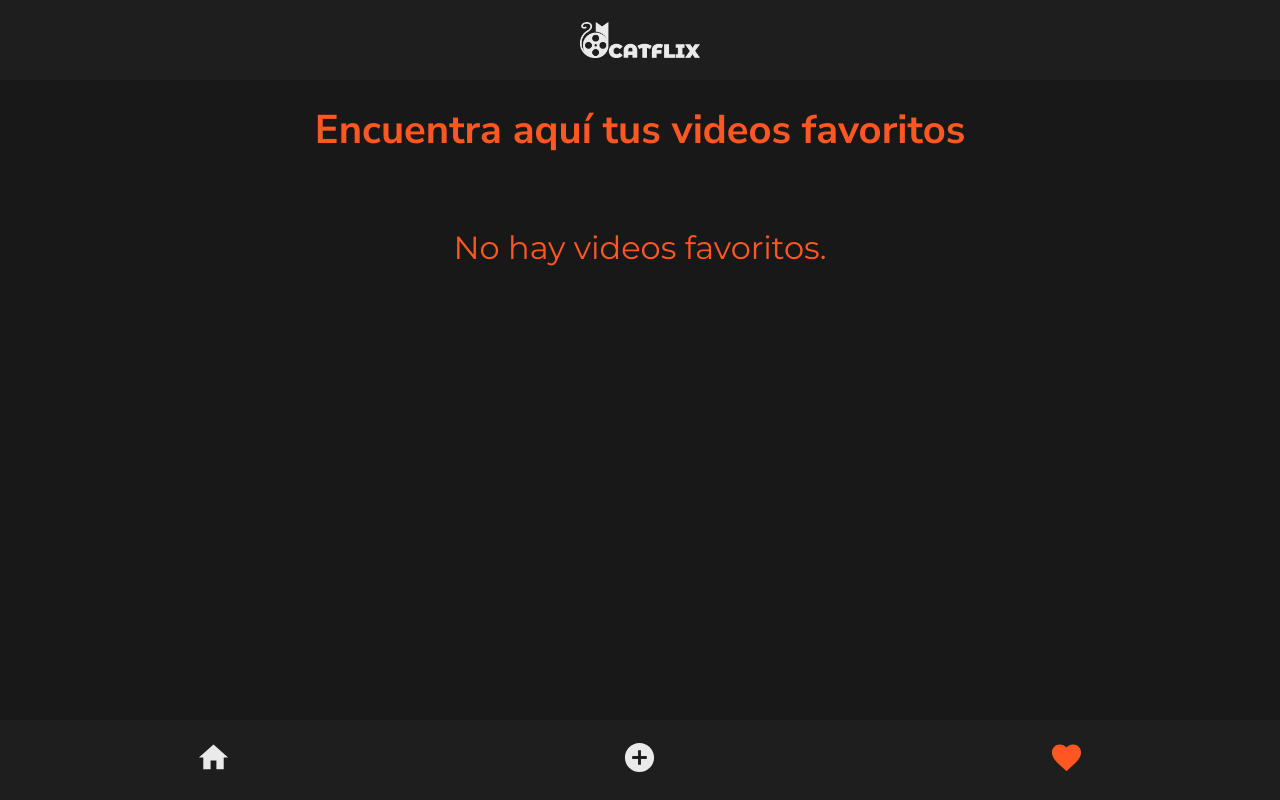
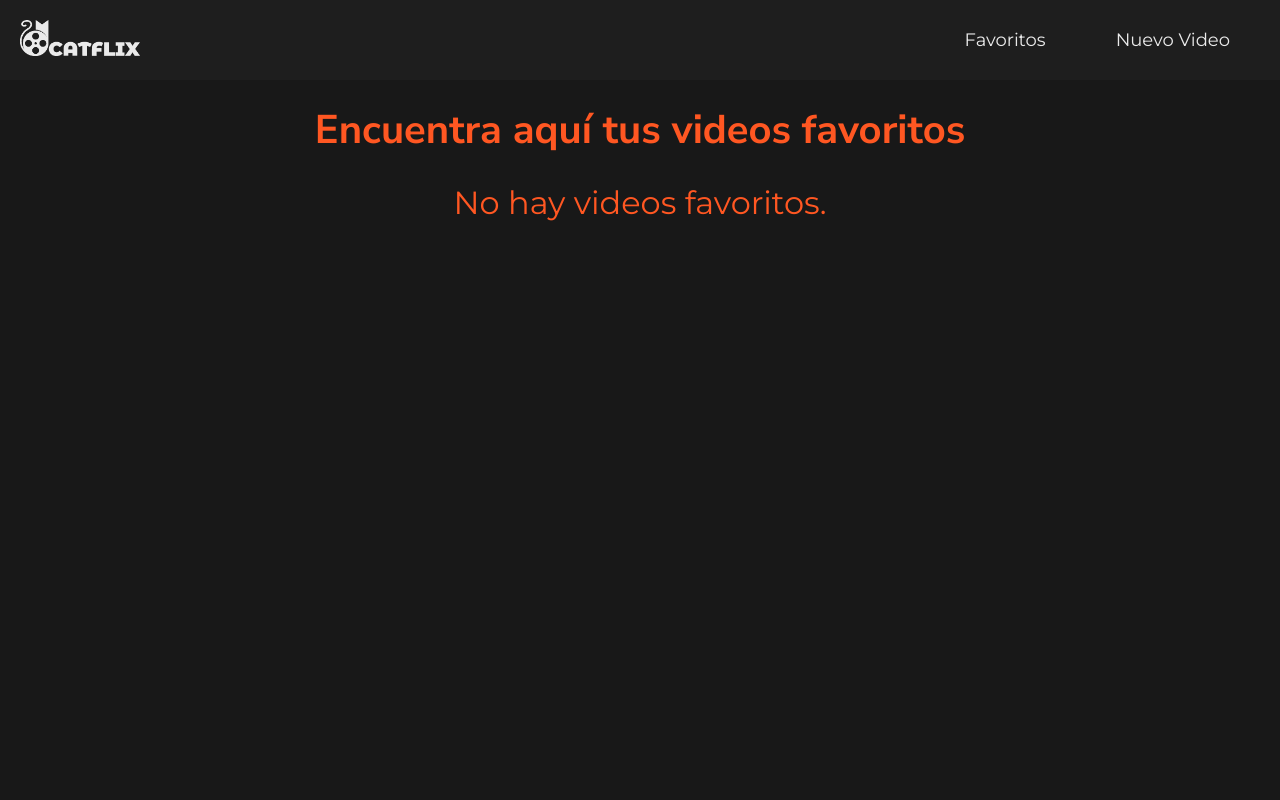
Before and after one commit to DavidFPR/catflix, a React (Vite) app: page /favoritos in a window 1280 px wide. Built offline with nearby package versions, Linux system fonts and the light colour scheme.

Commit message:
Añade estilos para escritorio en los componentes

```diff
--- a/db.json
+++ b/db.json
@@ -1,17 +1,5 @@
 {
   "categories": [
-    {
-      "name": "Dumb Cats",
-      "color": "#990000",
-      "videos": [
-        {
-          "title": "Dumb Cat",
-          "youtubeLink": "https://www.youtube.com/watch?v=def456",
-          "youtubeThumb": "https:picsum.photos/200"
-        }
-      ]
-    },
-
     {
       "name": "Funny Cats",
       "color": "#FFD700",
--- a/src/components/ChipContainer/index.jsx
+++ b/src/components/ChipContainer/index.jsx
@@ -2,12 +2,17 @@ import { useEffect, useState } from 'react';
 import { Chip } from '@mui/material';
 import styled from 'styled-components';
 
-const ChipContainerStyled = styled.section`
+const ChipContainerStyled = styled.div`
   display: flex;
-  width: 100%;
-  gap: 12px;
-  overflow: scroll;
-  margin-top: 24px;
+  flex-wrap: nowrap;
+  overflow-x: auto;
+  gap: 10px;
+  margin: 5vh 0;
+
+  @media (min-width: 1024px) {
+    justify-content: flex-end;
+    overflow-x: hidden;
+  }
 `;
 
 const ChipContainer = ({ activeCategory, setActiveCategory }) => {
--- a/src/components/FooterNav/index.jsx
+++ b/src/components/FooterNav/index.jsx
@@ -21,6 +21,9 @@ const SectionStyled = styled.section`
     flex-direction: column;
     justify-content: space-between;
     align-items: center;
+  }
+  @media (min-width: 1024px) {
+    display: none;
   }
 `;
 
--- a/src/components/NavBar/index.jsx
+++ b/src/components/NavBar/index.jsx
@@ -1,4 +1,5 @@
 import styled from 'styled-components';
+import { Link } from 'react-router-dom';
 import catflixLight from '/assets/img/logo/catflix-light.png';
 
 const NavStyled = styled.nav`
@@ -13,19 +14,48 @@ const NavStyled = styled.nav`
   top: 0;
   z-index: 99;
 
+  @media (min-width: 1024px) {
+    justify-content: space-between;
+    padding: 0 20px;
+  }
+
   & img {
     width: 120px;
+    margin-left: 20px;
+  }
+`;
 
+const LinksContainer = styled.div`
+  display: none;
+
+  @media (min-width: 1024px) {
+    display: flex;
+    gap: 20px;
+  }
+
+  & a {
+    color: var(--main-text-color);
+    text-decoration: none;
+    font-size: 18px;
+    margin-right: 50px;
+  }
+
+  & a:hover {
+    color: var(--highlight-text-color);
   }
 `;
 
 const NavBar = () => {
   return (
-    <>
-      <NavStyled>
-        <img src={catflixLight} alt="" />
-      </NavStyled>
-    </>
+    <NavStyled>
+      <Link to="/">
+        <img src={catflixLight} alt="Catflix Logo" />
+      </Link>
+      <LinksContainer>
+        <Link to="/favoritos">Favoritos</Link>
+        <Link to="/nuevo-video">Nuevo Video</Link>
+      </LinksContainer>
+    </NavStyled>
   );
 };
 
--- a/src/components/VideoCategory/VideoCard/index.jsx
+++ b/src/components/VideoCategory/VideoCard/index.jsx
@@ -2,6 +2,8 @@ import { useFavorites } from '../../../FavoritesContext.jsx';
 import styled from 'styled-components';
 import FavoriteBorderIcon from '@mui/icons-material/FavoriteBorder';
 import FavoriteIcon from '@mui/icons-material/Favorite';
+import VideoPlayer from '../../VideoPlayer/index.jsx';
+import { useState } from 'react';
 
 const CardStyled = styled.article`
   box-sizing: border-box;
@@ -19,6 +21,15 @@ const CardStyled = styled.article`
     border-radius: 8px 8px 0 0;
     height: 70%;
     width: 100%;
+    cursor: pointer;
+  }
+
+  @media (min-width: 768px) {
+    min-width: 48%; /* Adjust width for tablets and small desktops */
+  }
+
+  @media (min-width: 1024px) {
+    min-width: 20%; /* Adjust width for larger desktops */
   }
 `;
 
@@ -35,6 +46,7 @@ const TitleStyled = styled.h2`
   font-size: 18px;
   color: ${(props) => props.$titleColor || '#ff80ab'}; /* Dynamic title color */
   margin-left: 12px;
+  cursor: pointer;
 `;
 
 const ButtonStyled = styled.button`
@@ -59,6 +71,7 @@ const FavoriteButton = ({ isFavorite, onClick }) => (
 
 const VideoCard = ({ video, categoryColor }) => {
   const { favorites, addFavorite, removeFavorite } = useFavorites();
+  const [isPlayerOpen, setIsPlayerOpen] = useState(false);
 
   const isFavorite = favorites.some(
     (fav) => fav.youtubeLink === video.youtubeLink
@@ -72,15 +85,27 @@ const VideoCard = ({ video, categoryColor }) => {
     }
   };
 
+  const handleOpenPlayer = () => {
+    console.log('Thumbnail or title clicked');
+    setIsPlayerOpen(true);
+  };
+
+  const handleClosePlayer = () => {
+    setIsPlayerOpen(false);
+  };
+
   return (
     <CardStyled style={{ borderColor: categoryColor }}>
-      <img src={video.youtubeThumb} alt={video.title} />
+      <img src={video.youtubeThumb} alt={video.title} onClick={handleOpenPlayer} />
       <CardInfo>
-        <TitleStyled style={{ color: categoryColor }}>
+        <TitleStyled style={{ color: categoryColor }} onClick={handleOpenPlayer}>
           {video.title}
         </TitleStyled>
         <FavoriteButton isFavorite={isFavorite} onClick={handleFavoriteClick} />
       </CardInfo>
+      {isPlayerOpen && (
+        <VideoPlayer videoId={video.youtubeLink.split('v=')[1]} onClose={handleClosePlayer} />
+      )}
     </CardStyled>
   );
 };
--- a/src/components/VideoCategory/index.jsx
+++ b/src/components/VideoCategory/index.jsx
@@ -6,6 +6,10 @@ const CategorySection = styled.section`
   display: flex;
   flex-direction: column;
   width: 100%;
+
+  @media (min-width: 1024px) {
+    margin: 50px 24px;
+  }
 `;
 
 const CategoryChip = styled.div`
@@ -17,6 +21,10 @@ const CategoryChip = styled.div`
   justify-content: center;
   width: 200px;
   margin: 20px 0;
+
+  @media (min-width: 1024px) {
+    margin: 30px 0;
+  }
 `;
 
 const VideoSwiper = styled.div`
@@ -26,6 +34,13 @@ const VideoSwiper = styled.div`
   overflow-y: hidden;
   overflow-x: scroll;
   gap: 18px;
+
+  @media (min-width: 1024px) {
+    flex-wrap: wrap;
+    overflow-x: hidden;
+    gap: 48px;
+    max-height: none;
+  }
 `;
 
 const VideoCategory = ({ category }) => {
--- /dev/null
+++ b/src/components/VideoPlayer/index.jsx
@@ -0,0 +1,53 @@
+import React, { useState } from 'react';
+import styled from 'styled-components';
+
+const Modal = styled.div`
+  position: fixed;
+  top: 0;
+  left: 0;
+  width: 100%;
+  height: 100%;
+  background: rgba(0, 0, 0, 0.8);
+  display: flex;
+  justify-content: center;
+  align-items: center;
+`;
+
+const VideoContainer = styled.div`
+  position: relative;
+  width: 80%;
+  height: 80%;
+  background: #000;
+`;
+
+const CloseButton = styled.button`
+  position: absolute;
+  top: 10px;
+  right: 10px;
+  background: transparent;
+  border: none;
+  color: #fff;
+  font-size: 24px;
+  cursor: pointer;
+`;
+
+const VideoPlayer = ({ videoId, onClose }) => {
+  return (
+    <Modal onClick={onClose}>
+      <VideoContainer onClick={(e) => e.stopPropagation()}>
+        <CloseButton onClick={onClose}>×</CloseButton>
+        <iframe
+          width="100%"
+          height="100%"
+          src={`https://www.youtube.com/embed/${videoId}?autoplay=1`}
+          frameBorder="0"
+          allow="accelerometer; autoplay; clipboard-write; encrypted-media; gyroscope; picture-in-picture"
+          allowFullScreen
+          title="Video Player"
+        ></iframe>
+      </VideoContainer>
+    </Modal>
+  );
+};
+
+export default VideoPlayer;
--- a/src/pages/Favoritos/Favoritos.jsx
+++ b/src/pages/Favoritos/Favoritos.jsx
@@ -15,6 +15,12 @@ const FavoritosContainer = styled.div`
   font-family: var(--main-font);
   gap: 18px;
 
+  @media (min-width: 1024px) {
+    flex-direction: row;
+    flex-wrap: wrap;
+    justify-content: center;
+  }
+
   & h1 {
     color: var(--highlight-text-color);
     text-align: center;
@@ -28,24 +34,31 @@ const FavoritosContainer = styled.div`
     font-size: 32px;
   }
 `;
+
+const HeaderContainer = styled.div`
+  width: 100%;
+  text-align: center;
+  margin-bottom: 20px;
+`;
+
 const Favoritos = () => {
   const { favorites } = useFavorites();
 
   return (
     <FavoritosContainer>
       <NavBar />
-      <h1>Encuentra aquí tus videos favoritos</h1>
-      {favorites.length === 0 ? (
-        <p>No hay videos favoritos.</p>
-      ) : (
+      <HeaderContainer>
+        <h1>Encuentra aquí tus videos favoritos</h1>
+        {favorites.length === 0 && <p>No hay videos favoritos.</p>}
+      </HeaderContainer>
+      {favorites.length > 0 &&
         favorites.map((video) => (
           <VideoCard
             key={video.youtubeLink}
             video={video}
             categoryColor="#FFD700"
           />
-        ))
-      )}
+        ))}
       <FooterNav />
     </FavoritosContainer>
   );
--- a/src/pages/Inicio/Inicio.jsx
+++ b/src/pages/Inicio/Inicio.jsx
@@ -11,6 +11,10 @@ const MainContainer = styled.div`
   height: auto;
   padding: 10vh 18px;
   overflow: scroll;
+
+  @media (min-width: 1024px) {
+    overflow: hidden;
+  }
 `;
 
 const Inicio = () => {
--- a/src/pages/NotFound/NotFound.jsx
+++ b/src/pages/NotFound/NotFound.jsx
@@ -23,6 +23,18 @@ const NoEncontradoContainer = styled.div`
   & img {
     width: 95%;
   }
+
+  @media (min-width: 768px) {
+    & img {
+      width: 50%;
+    }
+  }
+
+  @media (min-width: 1024px) {
+    & img {
+      width: 30%;
+    }
+  }
 `;
 
 const NotFound = () => {
```
Also changed, not shown: src/components/NavBar/NavBar.module.css (deleted).
